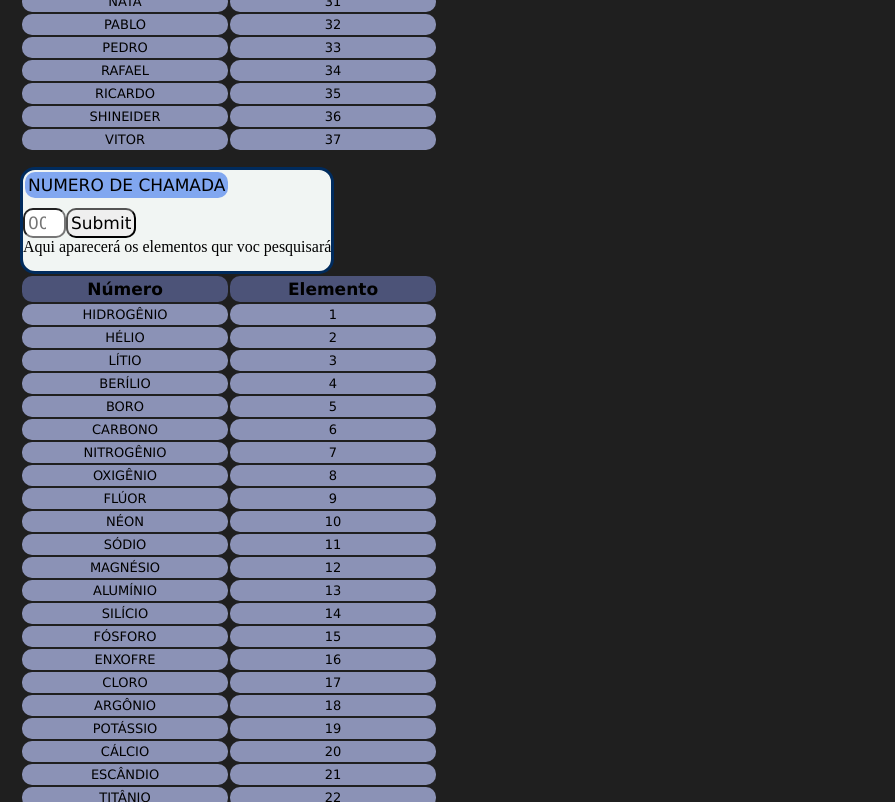
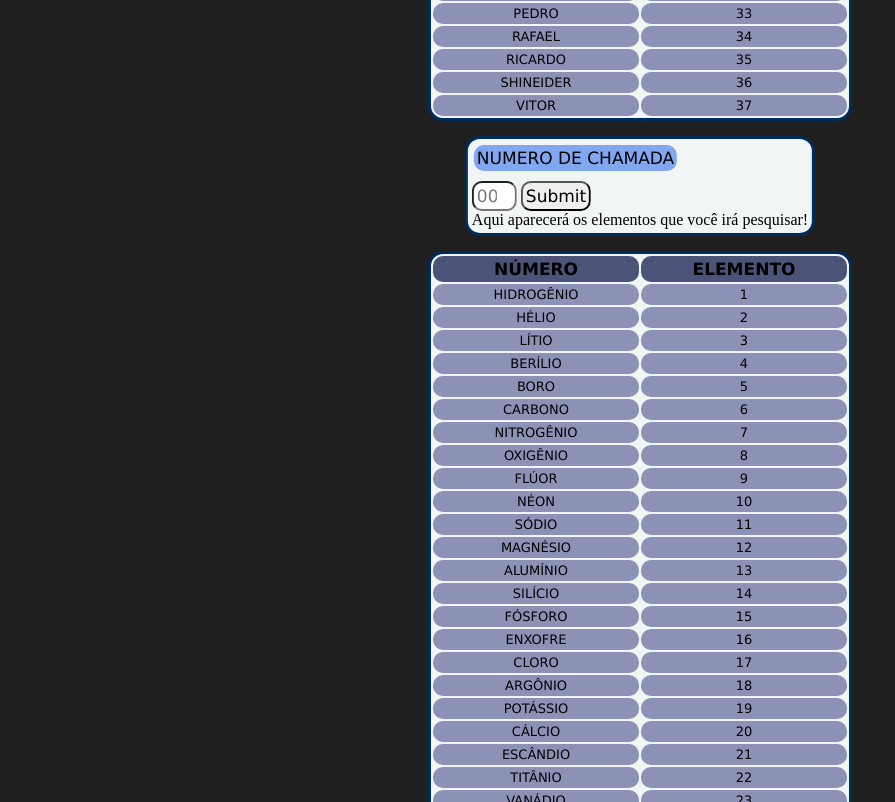
Before and after one commit to HenriqueDanilo1/Periodic-Table, a plain HTML site: page nm-test.html in a window 1280 px wide. Shown: the part 786-1588 px from the top of the page, without its empty margins (0-895 px from the left). Drawn offline with Linux system fonts and the light colour scheme; a web font is replaced by a local one.

Commit message:
finished?????????????

```diff
--- a/nm-test.html
+++ b/nm-test.html
@@ -15,15 +15,30 @@
         }
     </script>
     <style>
-        table{margin-bottom: 15px}
+        table{
+            margin-bottom: 15px;
+            border: 3px solid #002b5d;
+            border-radius: 15px;
+            background-color: #f1f5f3;
+            position: relative;
+            left: 50%;
+            transform: translateX(-50%);
+        }
+        .input-child{
+            padding: 4px;
+        }
         .input{
+            margin-bottom: 15px;
             display: inline-block;
             border: 3px solid #002b5d;
             border-radius: 15px;
             background-color: #f1f5f3;
+            position: relative;
+            left: 50%;
+            transform: translateX(-50%);
         }
         #n{
-            width: 33px;
+            width: 35px;
         }
         .eli{
             margin-bottom: 10px;
@@ -66,8 +81,7 @@
     </style>
 </head>
 <body>
-  <table>
-    <h1>Lista de alunos</h1>
+<table>
     <tr>
         <th>NOME</th>
         <th>NUMERO DE CHAMADA</th>
@@ -222,18 +236,18 @@
     </tr>
 </table>
 <div class="input">
-    <table>
+    <div class="input-child">
         <label for="n" class="eli">NUMERO DE CHAMADA</label><br><br>
-        <input type="number" id="n" maxlength="2" size="2" placeholder="000">
+        <input type="number" id="n" placeholder="00" onkeypress="if (this.value.length==2){return false}">
         <input type="submit" onclick="batata()">
-        <p id="ans">Aqui aparecerá os elementos qur voc pesquisará</p>
-    </table>
+        <p id="ans">Aqui aparecerá os elementos que você irá pesquisar! </p>
+    </div>
 </div>
 <div class="ele">
     <table>
         <tr>
-            <th>Número</th>
-            <th>Elemento</th>
+            <th>NÚMERO</th>
+            <th>ELEMENTO</th>
         </tr>
         <tr>
             <td>Hidrogênio</td>
```
